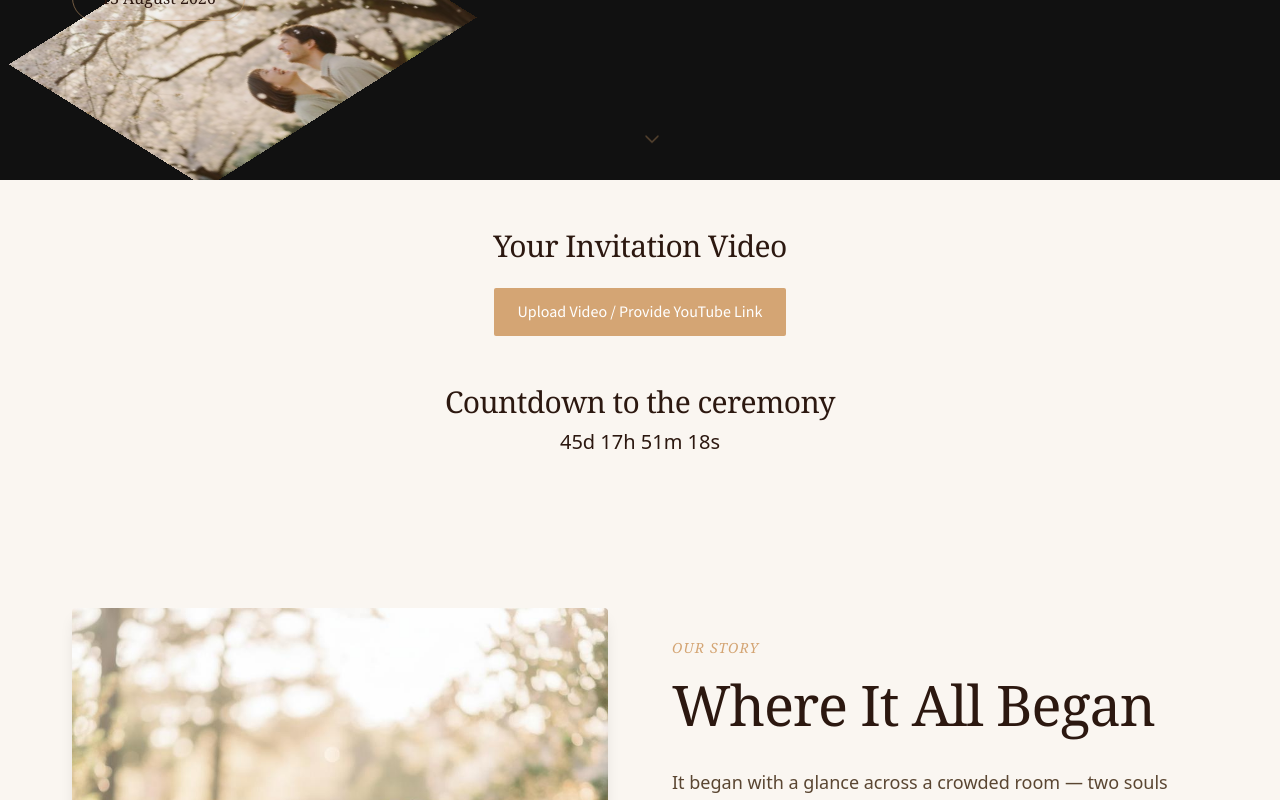
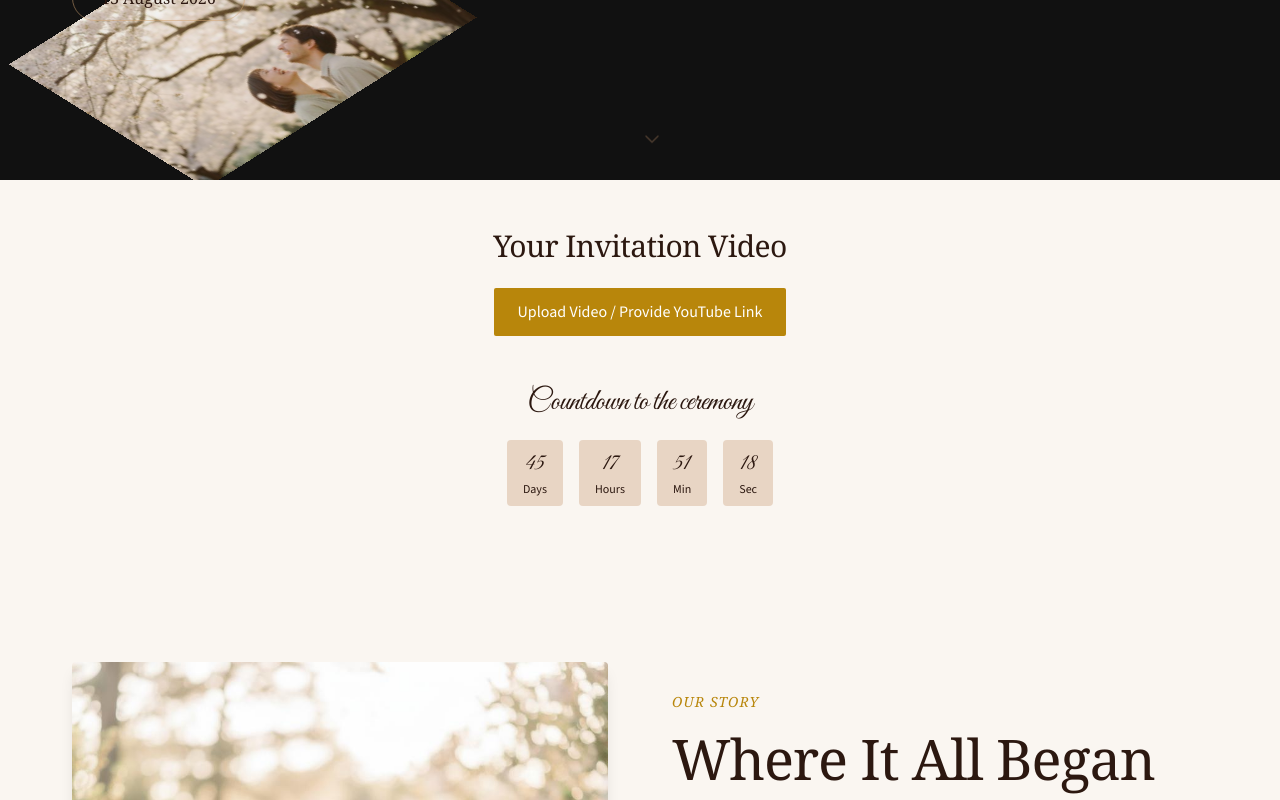
Before and after one commit to HamiDeshoon/Our_Einvite, a React (Vite) app: page / in a window 1280 px wide. Shown: the part 620-1420 px from the top of the page. Built offline with nearby package versions, Linux system fonts and the light colour scheme.

Commit message:
Finalize graphical countdown, updated typography, and improved contrast

```diff
--- a/src/components/CountdownTimer.tsx
+++ b/src/components/CountdownTimer.tsx
@@ -22,14 +22,13 @@ export default function CountdownTimer({ targetDate }: { targetDate: string }) {
     return () => clearInterval(interval);
   }, [targetDate]);
 
-  const format = (ms: number) => {
-    const totalSec = Math.max(0, Math.floor(ms / 1000));
-    const days = Math.floor(totalSec / (3600 * 24));
-    const hours = Math.floor((totalSec % (3600 * 24)) / 3600);
-    const minutes = Math.floor((totalSec % 3600) / 60);
-    const seconds = totalSec % 60;
-    return `${days}d ${hours}h ${minutes}m ${seconds}s`;
-  };
+  // Removed unused format function after adopting graphical countdown layout.
+
+  // Compute individual time units
+  const days = Math.floor(timeLeft / (1000 * 60 * 60 * 24));
+  const hours = Math.floor((timeLeft % (1000 * 60 * 60 * 24)) / (1000 * 60 * 60));
+  const minutes = Math.floor((timeLeft % (1000 * 60 * 60)) / (1000 * 60));
+  const seconds = Math.floor((timeLeft % (1000 * 60)) / 1000);
 
   return (
     <section
@@ -37,8 +36,25 @@ export default function CountdownTimer({ targetDate }: { targetDate: string }) {
       className="my-8 text-center fade-in"
       style={{ color: 'var(--color-espresso)' }}
     >
-      <h2 className="font-serif text-2xl md:text-3xl mb-2">Countdown to the ceremony</h2>
-      <p className="font-sans text-xl" aria-live="polite">{format(timeLeft)}</p>
+      <h2 className="font-display text-2xl md:text-3xl mb-2">Countdown to the ceremony</h2>
+      <div className="flex justify-center gap-2 mt-4">
+        <div className="countdown-box">
+          <div className="font-display text-2xl">{days}</div>
+          <div className="countdown-label">Days</div>
+        </div>
+        <div className="countdown-box">
+          <div className="font-display text-2xl">{hours}</div>
+          <div className="countdown-label">Hours</div>
+        </div>
+        <div className="countdown-box">
+          <div className="font-display text-2xl">{minutes}</div>
+          <div className="countdown-label">Min</div>
+        </div>
+        <div className="countdown-box">
+          <div className="font-display text-2xl">{seconds}</div>
+          <div className="countdown-label">Sec</div>
+        </div>
+      </div>
     </section>
   );
 }
--- a/src/index.css
+++ b/src/index.css
@@ -27,8 +27,8 @@
 
     --color-cream: #FAF6F1;
     --color-espresso: #2C1810;
-    --color-taupe: #5A4632;
-    --color-gold: #D4A574;
+    --color-taupe: #4B3B2F;
+    --color-gold: #B8860B; /* Darker gold for better contrast */
     --color-blush: #E8D5C4;
     --color-warm-bg: #F5EDE4;
   }
@@ -64,7 +64,7 @@
 
 @layer components {
   .font-serif {
-    font-family: 'Cormorant Garamond', serif;
+    font-family: 'Playfair Display', serif;
   }
 
   .font-sans {
@@ -75,12 +75,27 @@
     font-family: 'Great Vibes', cursive;
   }
 
+  /* Countdown box styling */
+  .countdown-box {
+    background: var(--color-blush);
+    color: var(--color-espresso);
+    padding: 0.5rem 1rem;
+    margin: 0.25rem;
+    border-radius: var(--radius);
+    min-width: 3rem;
+    text-align: center;
+  }
+  .countdown-label {
+    font-size: 0.75rem;
+    color: var(--color-espresso);
+  }
+
   .text-espresso {
     color: var(--color-espresso);
   }
 
   .text-taupe {
-    color: var(--color-taupe);
+    color: #332E28; /* Darker taupe for improved contrast */
   }
 
   .text-gold {
```
Also changed, not shown: 1 other file (tests, documents, lock files or other folders).
